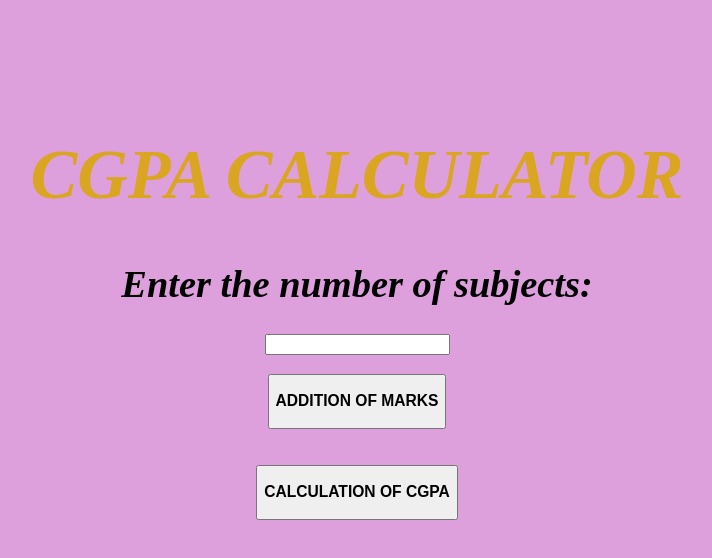
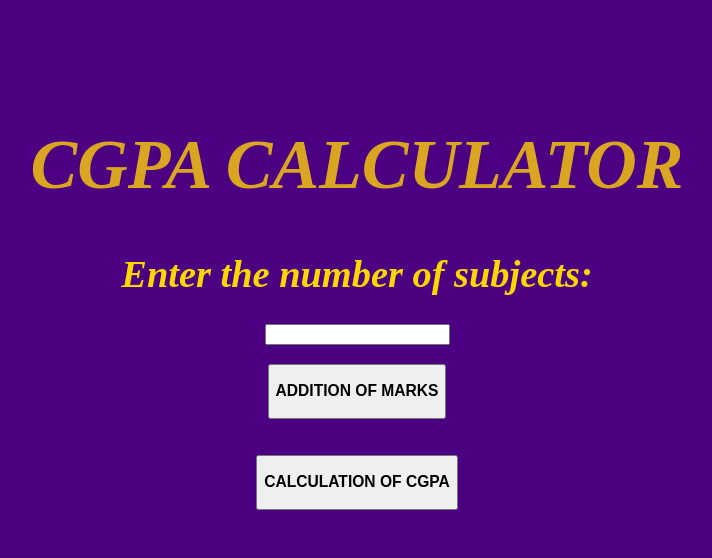
Before and after one commit to tishachawla-jg/tishachawla.cal, a plain HTML site: page index.html in a window 1280 px wide. Shown: the whole page, without its empty margins (283-995 px from the left). Drawn offline with Linux system fonts and the light colour scheme.

Commit message:
Update index.css

```diff
--- a/index.css
+++ b/index.css
@@ -1,22 +1,25 @@
 body{
-    background-color:plum;
+    background-color:indigo;
     text-emphasis: center;
 }
 
     #div1
-    {  padding-top: 80px;
+    {  padding-top: 70px;
 
         text-align: center;
-        color: black;
+        color:gold;
         font-size: larger;
         font-style:italic;
-        font-weight: 500;
+
+        font-weight:bold;
         align-content: center;
+
 
 
     }
 #div4
 {
+    padding-left:50px;
     font-style: oblique;
     font-family: 'Times New Roman', Times, serif;
     text-align: center
```
